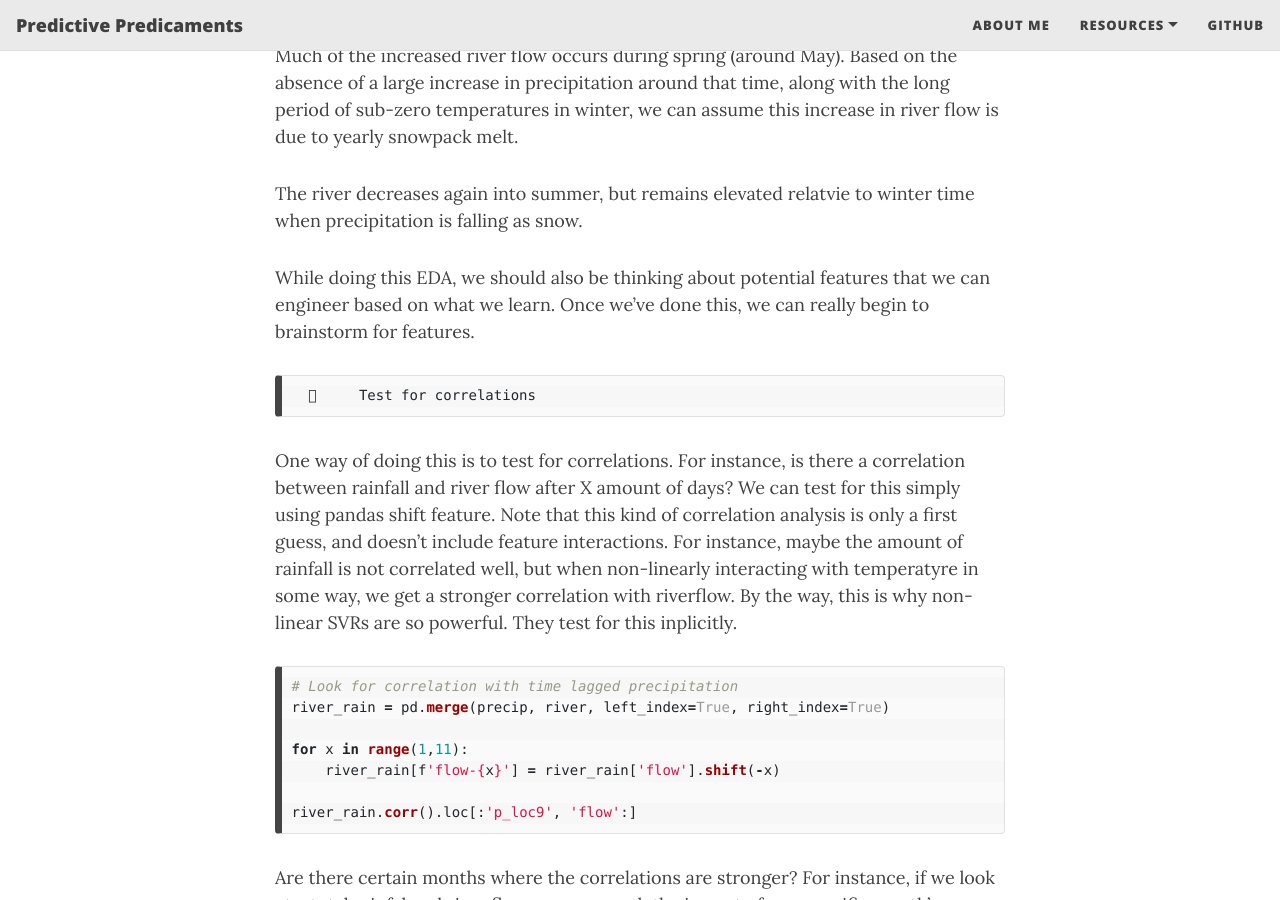
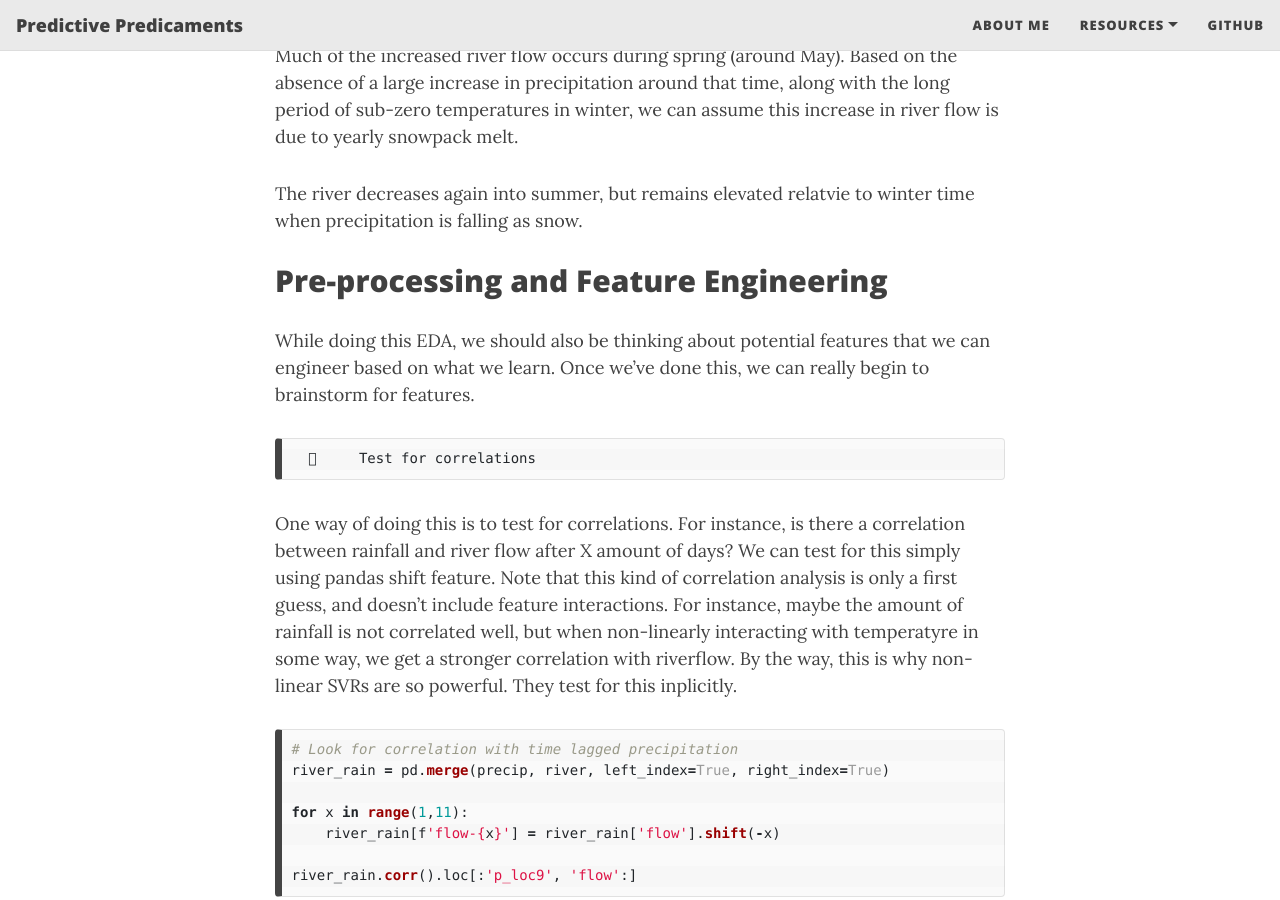
Before and after one commit to jotruebl/jotruebl.github.io, a Jekyll site: the page built from _posts/2020-11-10-svr-river-flow.md, in a window 1280 px wide and 900 px high, scrolled down 7768 px. Built offline with Jekyll 4.4.1, drawn with Linux system fonts in a browser that asks for light colours; nearby versions of some CDN libraries.

Commit message:
Update 2020-11-10-svr-river-flow.md

```diff
--- a/_posts/2020-11-10-svr-river-flow.md
+++ b/_posts/2020-11-10-svr-river-flow.md
@@ -304,6 +304,8 @@ Much of the increased river flow occurs during spring (around May). Based on the
 
 The river decreases again into summer, but remains elevated relatvie to winter time when precipitation is falling as snow.
 
+## Pre-processing and Feature Engineering
+
 
 
 While doing this EDA, we should also be thinking about potential features that we can engineer based on what we learn.
```
